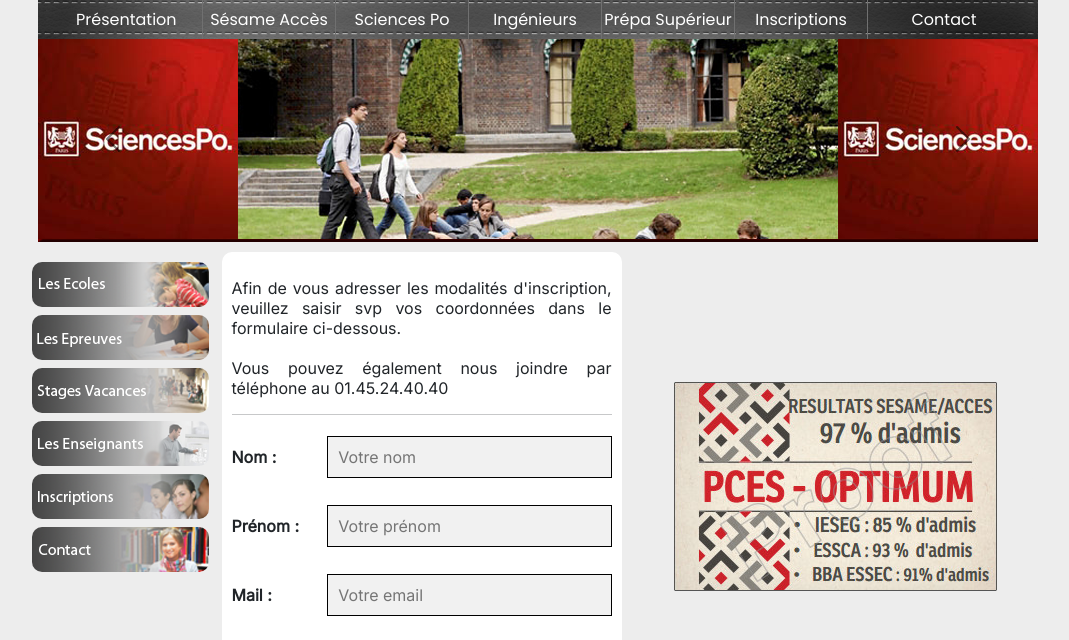
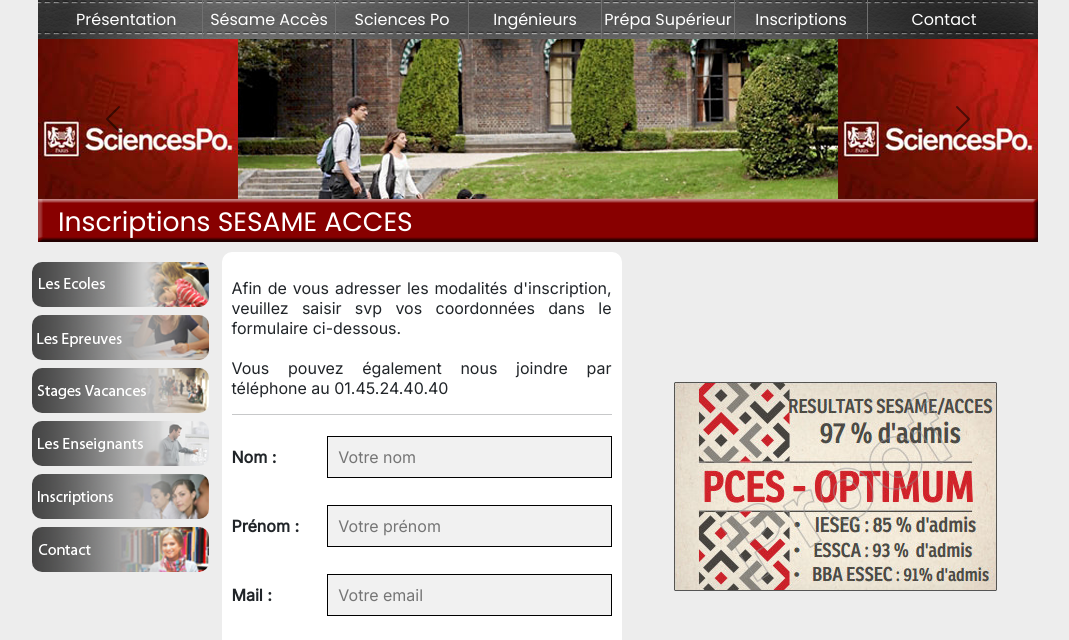
Before and after one commit to TheArnaud/TheArnaud.github.io, a plain HTML site: page pages/inscriptions/sesame/main.html in a window 1280 px wide. Shown: the part 138-778 px from the top of the page, without its empty margins (102-1171 px from the left). Drawn offline with nearby package versions, Linux system fonts and the light colour scheme; files that its build step writes are made by us from their sources; a web font is replaced by a local one.

Commit message:
Add files via upload

```diff
--- a/pages/inscriptions/sesame/main.html
+++ b/pages/inscriptions/sesame/main.html
@@ -100,10 +100,10 @@
 			</ul>
 		</div>
 
-		<div id="slides">
-			<div id="carouselExampleDark" class="carousel carousel-dark slide" data-bs-ride="carousel">
+		<div id="slides" style="height:160px;">
+			<div id="carouselExampleDark" style="height:160px;"class="carousel carousel-dark slide" data-bs-ride="carousel">
 
-				<div class="carousel-inner">
+				<div class="carousel-inner"  style="height:160px;">
 				  <div class="carousel-item active" data-bs-interval="3000">
 					<img src="../../../img/slides/slide4.png" class="d-block w-100" alt="...">
 
@@ -141,7 +141,7 @@
 
 <div id="corps">
 	<div id="titre">
-		Les Ecoles
+		Inscriptions SESAME ACCES
 	</div>
 
 	<div class="flex">
```
Also changed, not shown: pages/contact/main/main.html (+3 -3 lines), pages/sesame/acces/epreuves.html (+3 -3 lines), pages/sesame/acces/main.html (+3 -3 lines), pages/sesame/autres/epreuves.html (+3 -3 lines), pages/sesame/autres/main.html (+3 -3 lines), pages/sesame/enseignants/main.html (+3 -3 lines), pages/sesame/sesame/epreuves.html (+3 -3 lines), pages/sesame/stages/main.html (+3 -3 lines).
